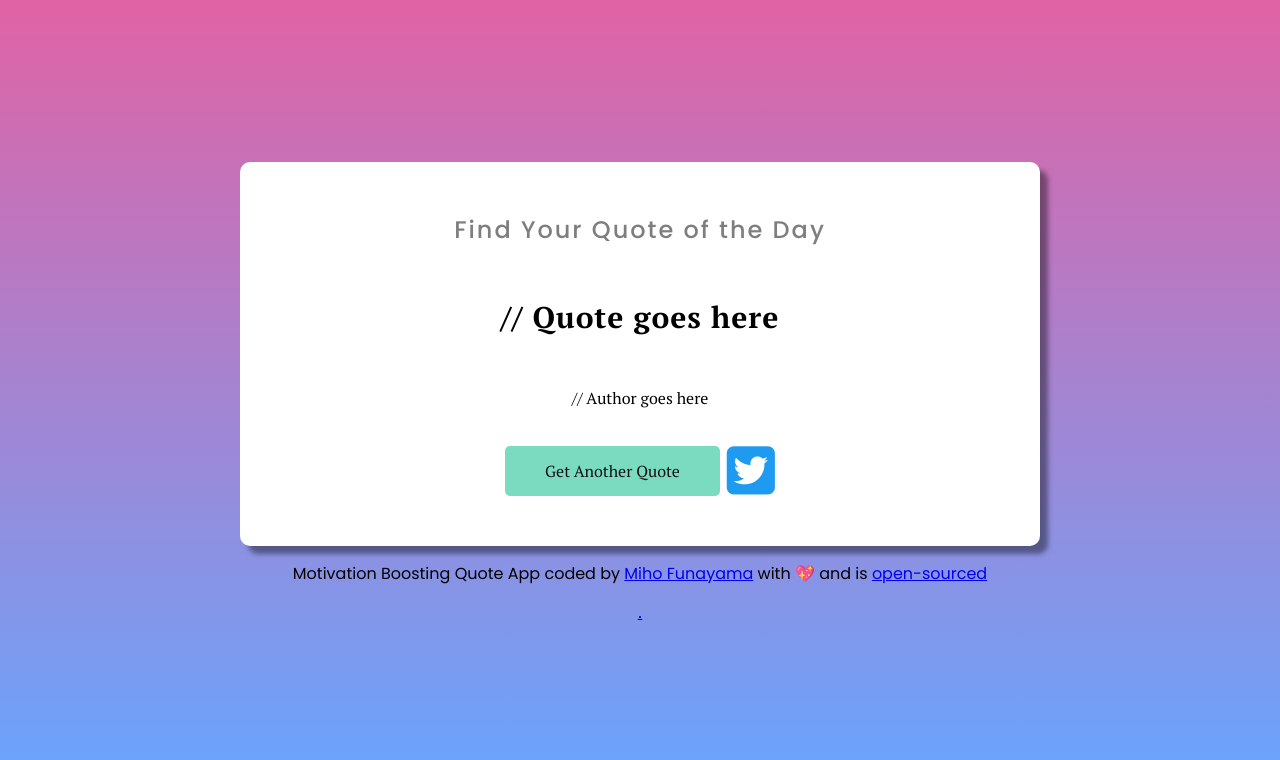
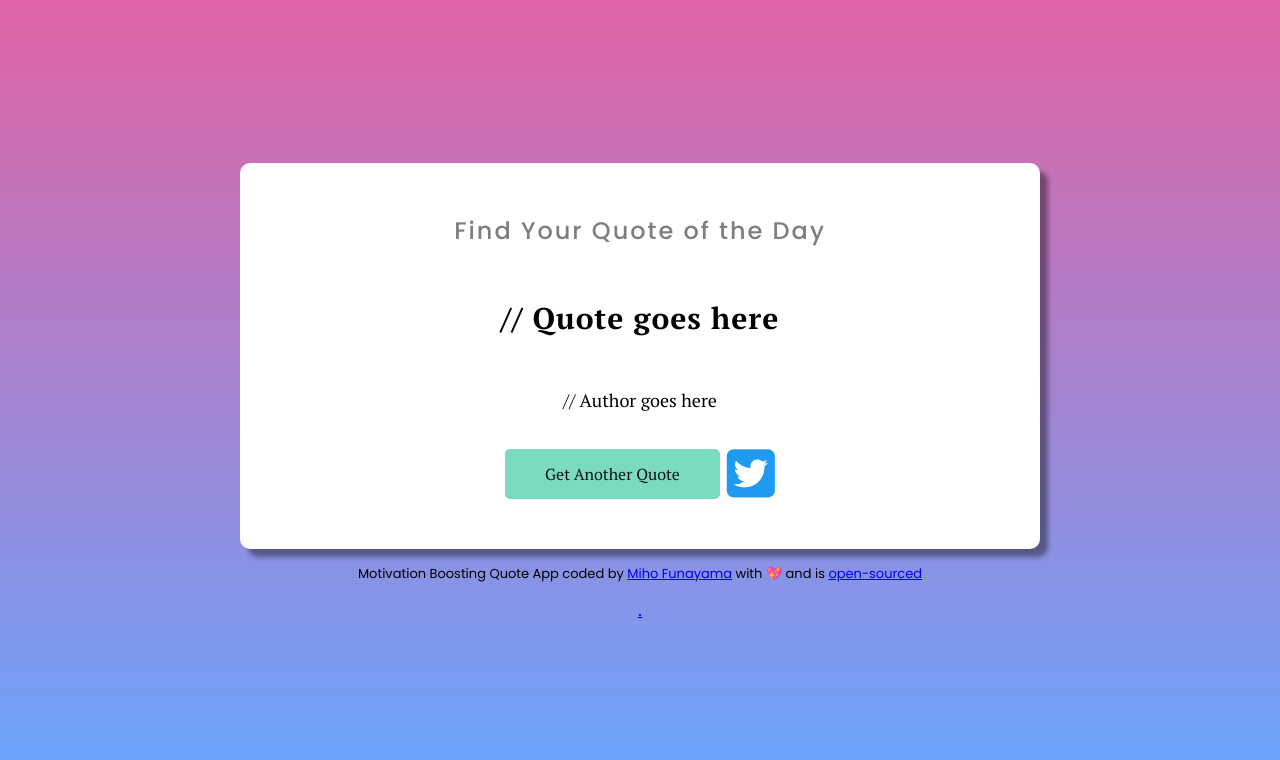
Before and after one commit to funamioh/quote-app, a plain HTML site: page index.html in a window 1280 px wide. Drawn offline with Linux system fonts and the light colour scheme; no server answers.

Commit message:
Optimized font-sizes

```diff
--- a/style.css
+++ b/style.css
@@ -43,6 +43,7 @@ h2 {
   max-width: 800px;
 }
 .author {
+  font-size: 18px;
   margin: 20px auto;
 }
 
@@ -86,5 +87,6 @@ h2 {
 
 footer {
   font-family: "Poppins", sans-serif;
+  font-size: 13px;
   margin: 15px 0;
 }
```
